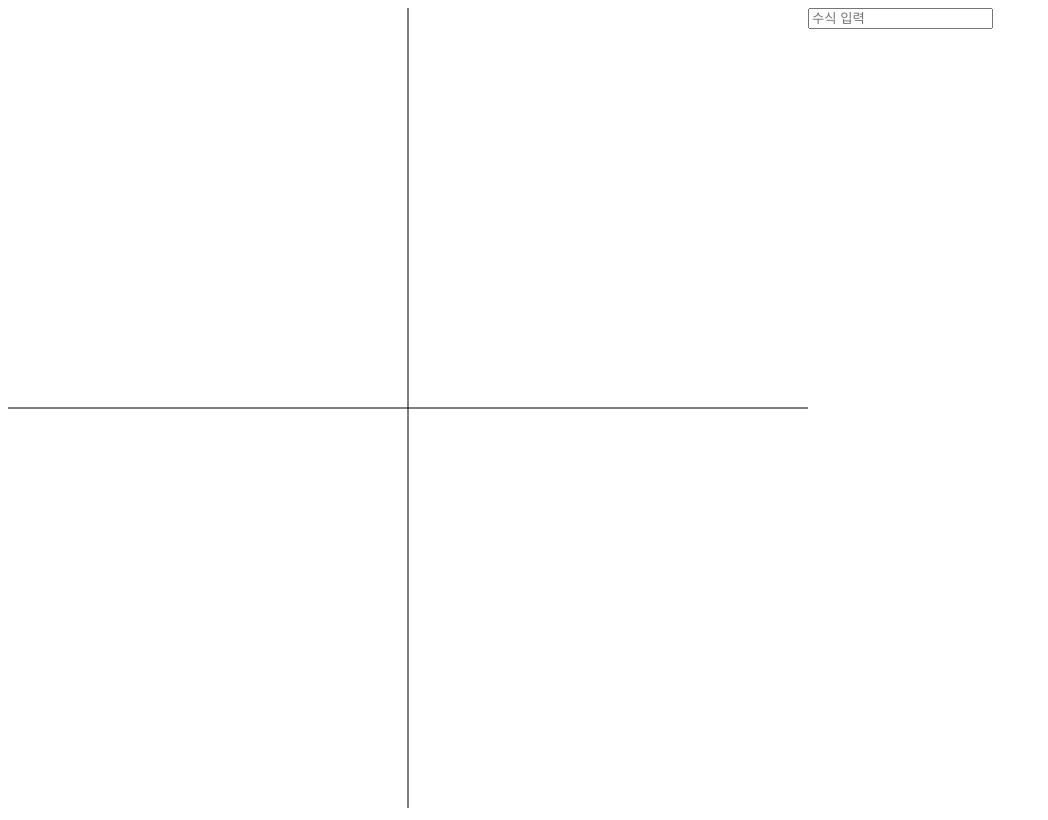
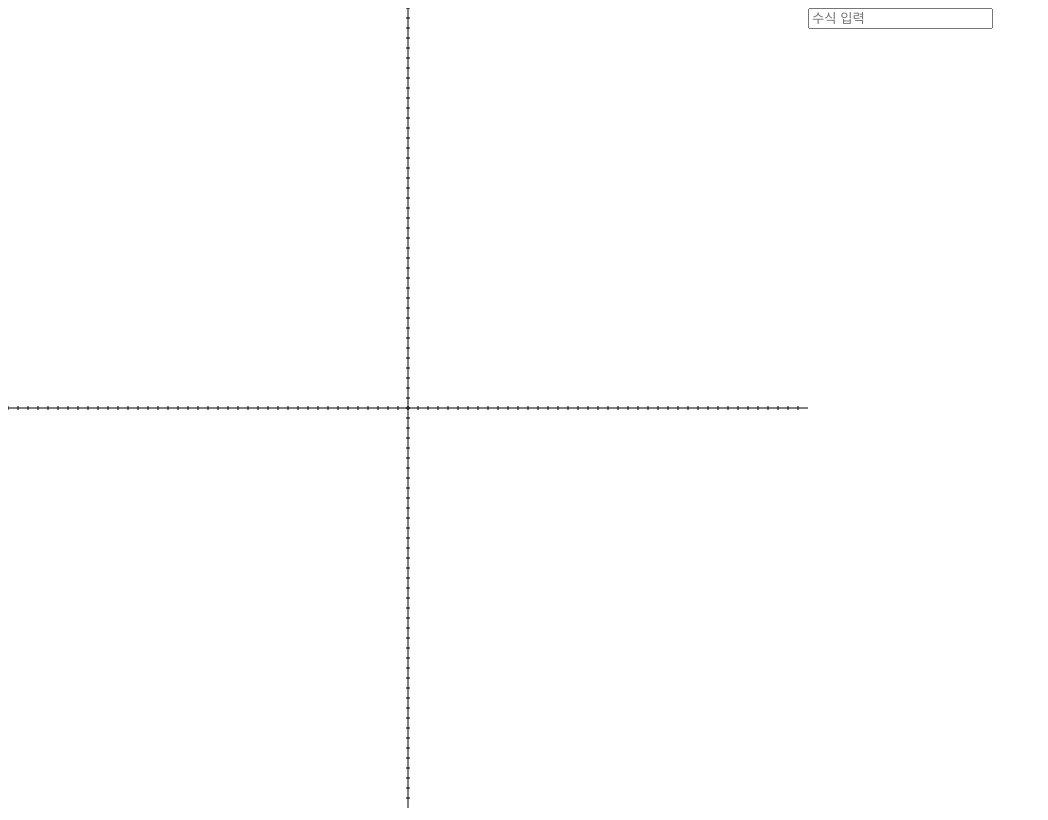
Before and after one commit to ChoiEunCheol/Green-8, a plain HTML site: page useless2/useless2.html in a window 1280 px wide. Shown: the whole page, without its empty margins (0-1048 px from the left). Drawn offline with Linux system fonts and the light colour scheme.

Commit message:
좌표축에 눈금

```diff
--- a/useless2/useless2.html
+++ b/useless2/useless2.html
@@ -40,6 +40,12 @@
     straightLine(0,400,800,400);
     straightLine(400,0,400,800);
 
+    for( let i = 0 ; i < 80 ; i++){
+        straightLine(10*i,398,10*i,402);
+        straightLine(398,10*i,402,10*i);
+    }
+
+
 </script>
 </body>
 </html>
```
